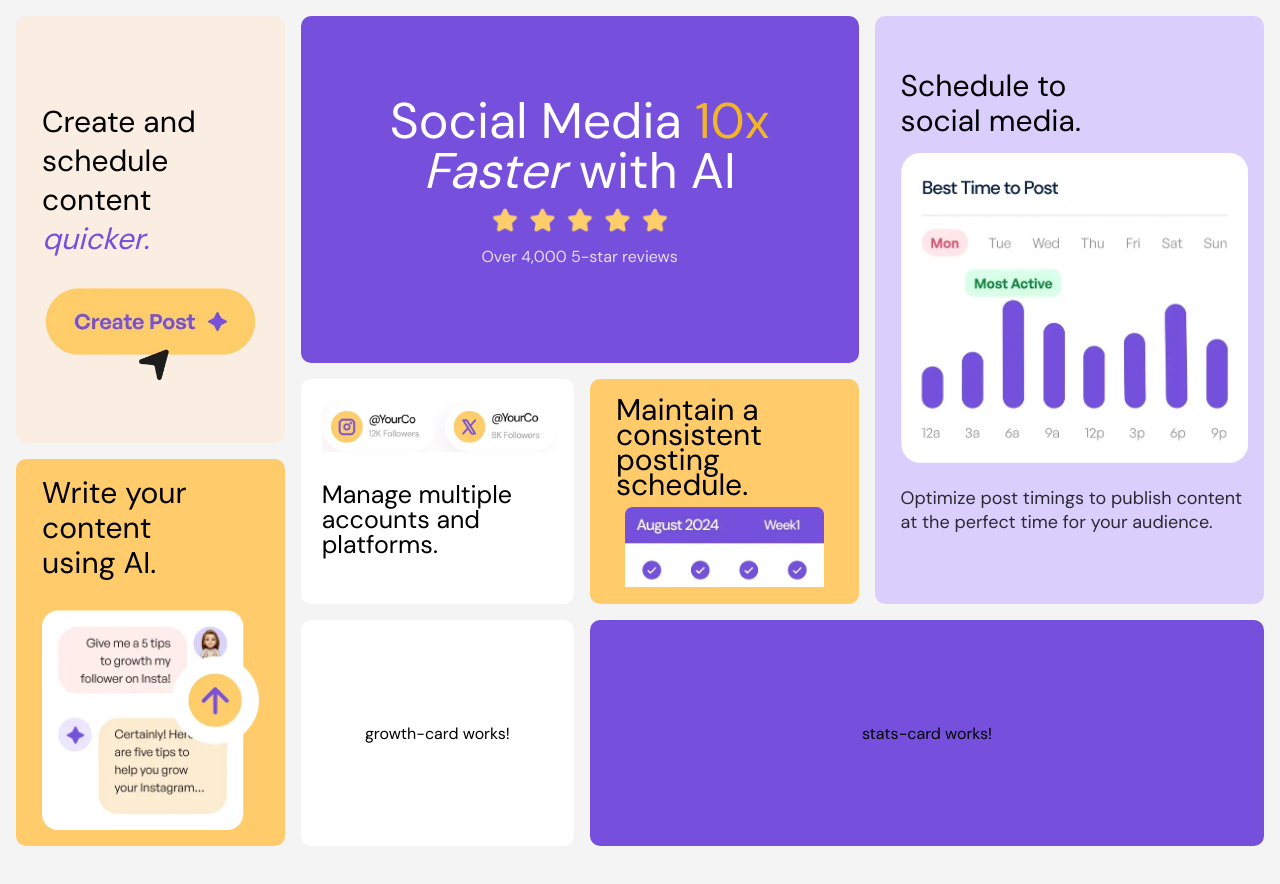
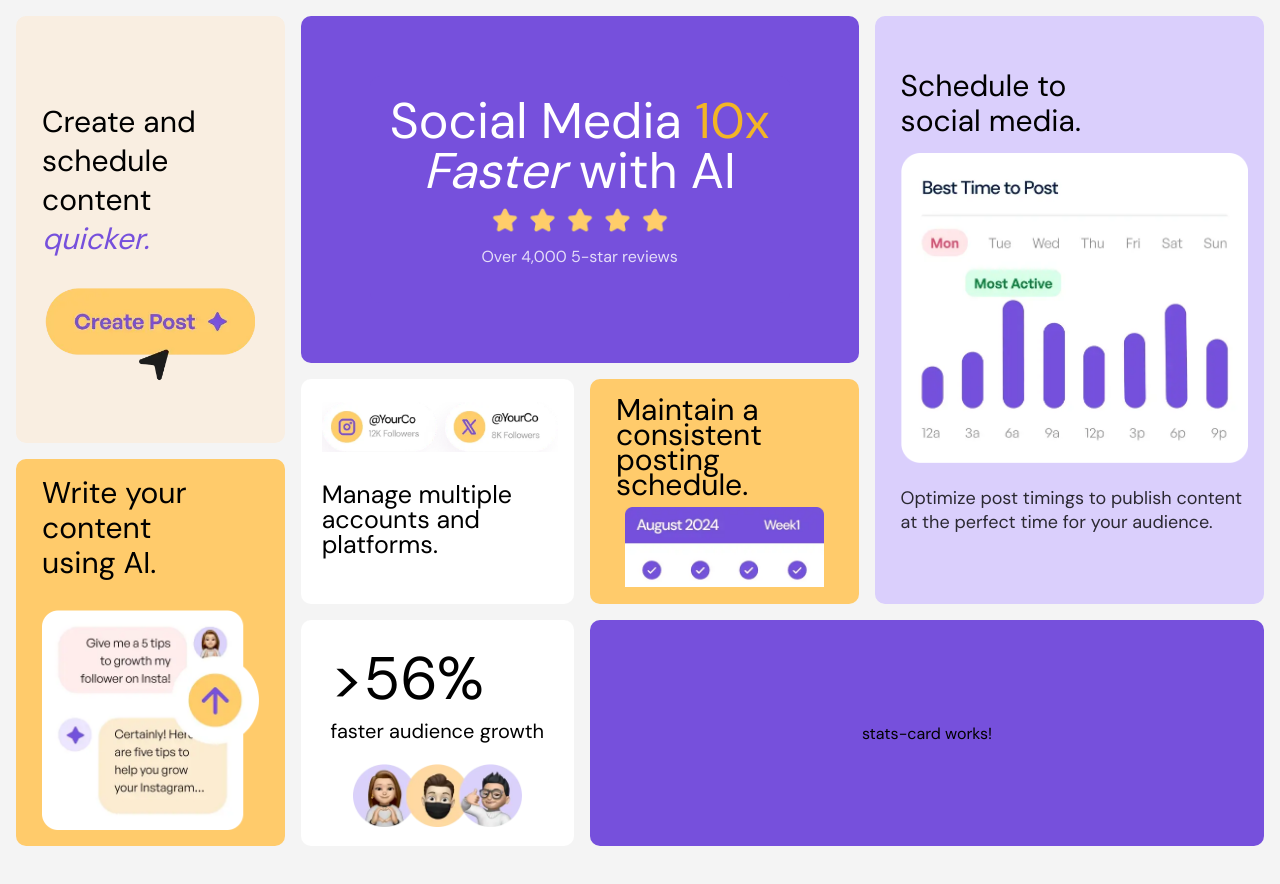
Before and after one commit to fio-azahuanche/bento-dashboard, an Angular app: page / in a window 1280 px wide. Shown: the top 884 px of the page. Built offline with nearby package versions, Linux system fonts and the light colour scheme.

Commit message:
update growth-card

```diff
--- a/src/app/components/growth-card/growth-card.component.css
+++ b/src/app/components/growth-card/growth-card.component.css
@@ -0,0 +1,26 @@
+#growth-card {
+    margin: 0;
+    padding: 0;
+    display: flex;
+    flex-direction: column;
+    align-items: center;
+}
+
+#growth-card-img {
+    width: 70%;
+    margin-top: 20px;
+}
+
+#growth-text {
+    text-align: left;
+}
+
+#growth-card-porcent {
+    margin: 0;
+    font-size: 60px;
+}
+
+#growth-card-text {
+    margin: 0;
+    font-size: 20px;
+}
--- a/src/app/components/growth-card/growth-card.component.html
+++ b/src/app/components/growth-card/growth-card.component.html
@@ -1 +1,7 @@
-<p>growth-card works!</p>
+<div id="growth-card">
+    <div id="growth-text">
+        <p id="growth-card-porcent">>56%</p>
+        <p id="growth-card-text">faster audience growth</p>
+    </div>
+    <img id="growth-card-img" src="/illustration-audience-growth.webp" alt="">
+</div>
```
Also changed, not shown: public/illustration-audience-growth.webp (renamed from public/images/illustration-audience-growth.webp).
